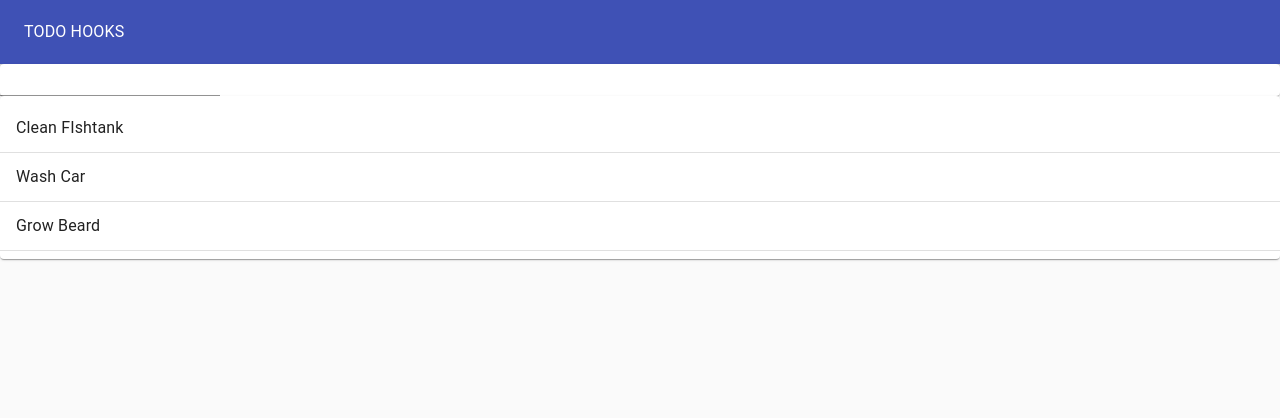
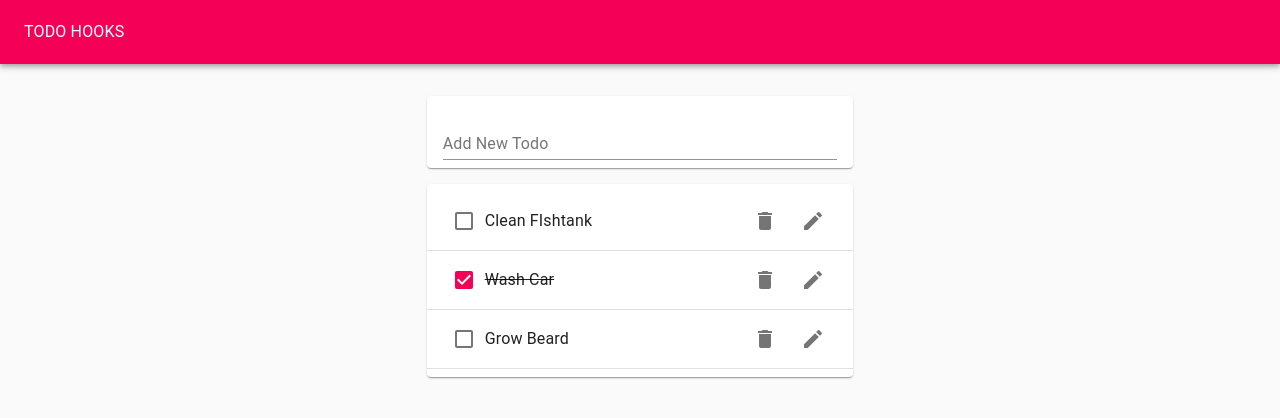
Before and after one commit to mikdadayan/todo-list-hooks, a React (Create React App) app: page / in a window 1280 px wide. Shown: the top 418 px of the page. Built offline with nearby package versions, Linux system fonts and the light colour scheme.

Commit message:
made some styling, added delete, edit buttons

```diff
--- a/package.json
+++ b/package.json
@@ -4,12 +4,14 @@
   "private": true,
   "dependencies": {
     "@material-ui/core": "^4.10.1",
+    "@material-ui/icons": "^4.9.1",
     "@testing-library/jest-dom": "^4.2.4",
     "@testing-library/react": "^9.5.0",
     "@testing-library/user-event": "^7.2.1",
     "react": "^16.13.1",
     "react-dom": "^16.13.1",
-    "react-scripts": "3.4.1"
+    "react-scripts": "3.4.1",
+    "uuid": "^8.1.0"
   },
   "scripts": {
     "start": "react-scripts start",
--- /dev/null
+++ b/src/Todo.js
@@ -0,0 +1,27 @@
+import React from 'react'
+
+import ListItem from "@material-ui/core/ListItem"
+import {Checkbox, IconButton, ListItemText} from '@material-ui/core';
+import DeleteIcon from '@material-ui/icons/Delete';
+import EditIcon from '@material-ui/icons/Edit';
+import ListItemDecondaryAction from '@material-ui/core/ListItemSecondaryAction'
+
+function Todo({task, completed}){
+    return (
+    <ListItem>
+        <Checkbox tabIndex={-1} checked={completed}/>
+        <ListItemText style={{textDecoration: completed ? 'line-through': 'none'}}>
+            {task}
+        </ListItemText>
+        <ListItemDecondaryAction>
+            <IconButton>
+                <DeleteIcon/>
+            </IconButton>
+            <IconButton>
+                <EditIcon/>
+            </IconButton>
+        </ListItemDecondaryAction>
+    </ListItem>)
+}
+
+export default Todo;
--- a/src/TodoApp.js
+++ b/src/TodoApp.js
@@ -26,13 +26,17 @@ function TodoApp(){
         }}
         elevation={0}
     >
-        <AppBar color='primary' position="static" style={{height: "64px"}}>
+        <AppBar color='secondary' position="static" style={{height: "64px"}}>
             <Toolbar>
                 <TypogGraphy color='inherit'>TODO HOOKS</TypogGraphy>
             </Toolbar>
         </AppBar>
-        <TodoForm addTodo={addTodo}/>
-        <TodoList todos={todos}/>
+        <Grid container justify='center' style={{marginTop: '1rem'}}>
+            <Grid item xs={11} md={8} lg={4}>
+                <TodoForm addTodo={addTodo}/>
+                <TodoList todos={todos}/>
+            </Grid>
+        </Grid>
     </Paper>
 }
 
--- a/src/TodoForm.js
+++ b/src/TodoForm.js
@@ -5,13 +5,13 @@ import useInputState from "./hooks/useInputState";
 function TodoForm ({addTodo}){
     const [value, updateValue, resetValue] = useInputState('');
     return (
-        <Paper>
+        <Paper style={{margin: '1rem 0', padding: '0 1rem'}}>
             <form onSubmit={ e => {
                 e.preventDefault();
                 addTodo(value);
                 resetValue();
             }}>
-                <TextField value={value} onChange={updateValue}/>
+                <TextField value={value} onChange={updateValue} margin='normal' label='Add New Todo' fullWidth/>
             </form>
             {value}
 
--- a/src/TodoList.js
+++ b/src/TodoList.js
@@ -2,17 +2,15 @@ import React from 'react';
 import Paper from "@material-ui/core/Paper";
 import List from "@material-ui/core/List";
 import Divider from "@material-ui/core/Divider";
-import ListItem from "@material-ui/core/ListItem"
-import ListItemText from "@material-ui/core/ListItemText";
+import { v4 as uuid4 } from "uuid";
+import Todo from './Todo'
 function TodoList(props){
     return(
         <Paper>
             <List>
                 {props.todos.map(t => (
                     <>
-                        <ListItem>
-                            <ListItemText>{t.task}</ListItemText>
-                        </ListItem>
+                        <Todo task={t.task} key={uuid4()} completed={t.completed}/>
                         <Divider/>
                     </>
                 ))}
```
Also changed, not shown: 1 other file (tests, documents, lock files or other folders).
